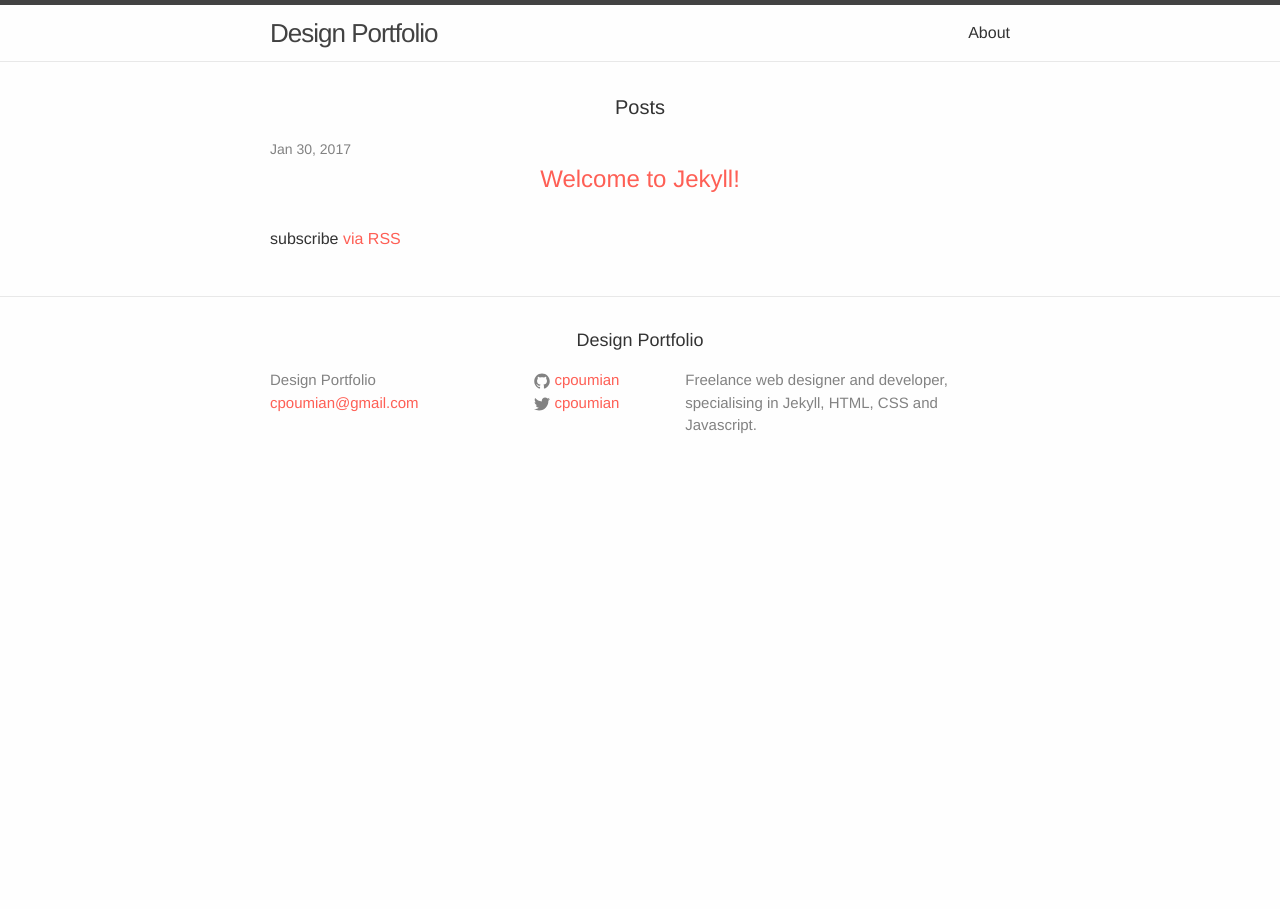
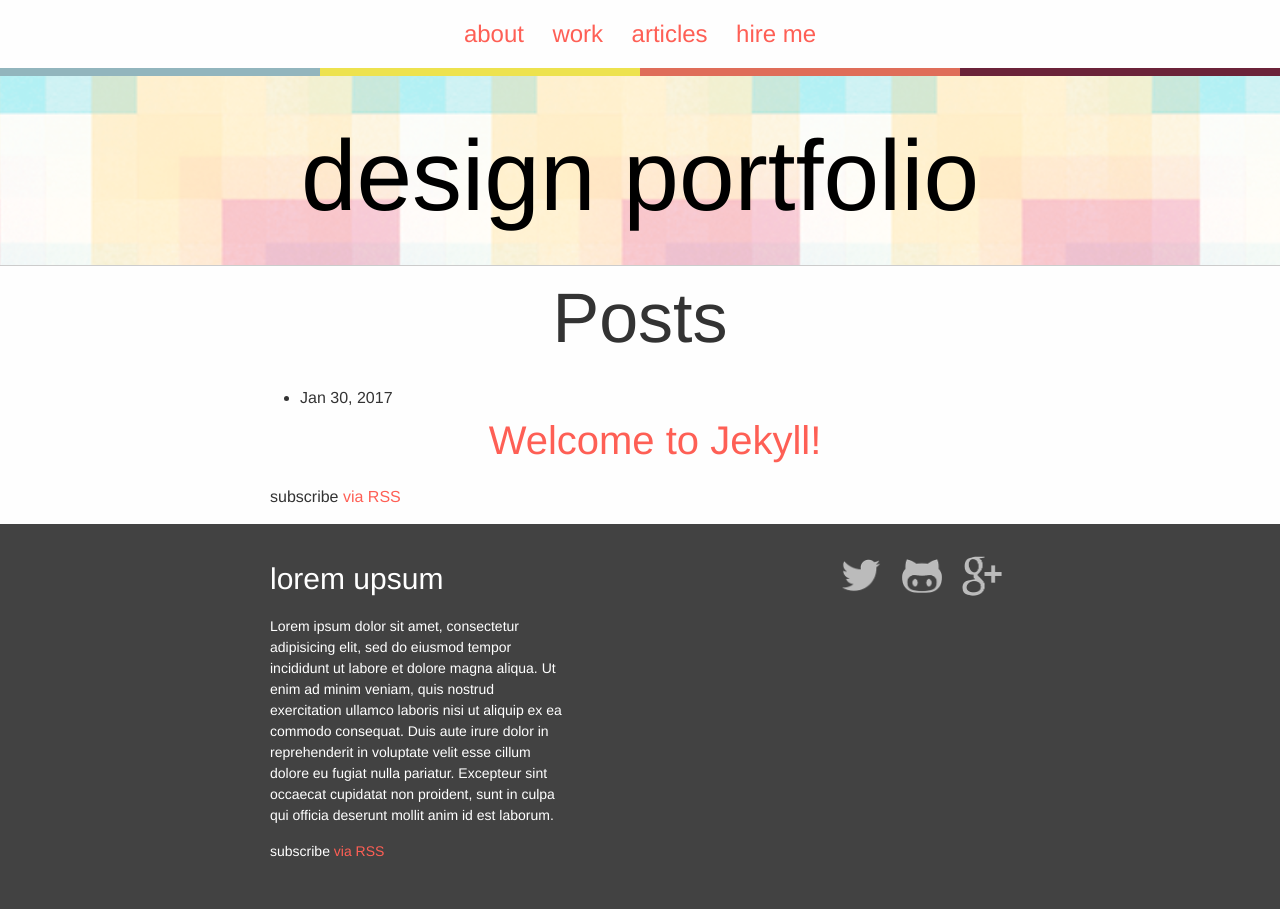
Before and after one commit to cpoumian/designer-portfolio, a Jekyll site: the page built from index.html, in a window 1280 px wide. Built offline with Jekyll 4.4.1, drawn with Linux system fonts in a browser that asks for light colours.

Commit message:
Add markup and styles for the footer

```diff
--- a/_includes/footer.html
+++ b/_includes/footer.html
@@ -2,52 +2,34 @@
 
   <div class="wrapper">
 
-    <h2 class="footer-heading">{{ site.title }}</h2>
-
-    <div class="footer-col-wrapper">
-      <div class="footer-col  footer-col-1">
-        <ul class="contact-list">
-          <li>{{ site.title }}</li>
-          <li><a href="mailto:{{ site.email }}">{{ site.email }}</a></li>
-        </ul>
+    <div class="footer-content">
+      <h3>lorem upsum</h3>
+      <p>Lorem ipsum dolor sit amet, consectetur adipisicing elit, sed do eiusmod
+      tempor incididunt ut labore et dolore magna aliqua. Ut enim ad minim veniam,
+      quis nostrud exercitation ullamco laboris nisi ut aliquip ex ea commodo
+      consequat. Duis aute irure dolor in reprehenderit in voluptate velit esse
+      cillum dolore eu fugiat nulla pariatur. Excepteur sint occaecat cupidatat non
+      proident, sunt in culpa qui officia deserunt mollit anim id est laborum.</p>
+      <p>subscribe <a href="{{"/feed.xml" | prepend: site.baseurl }}">via RSS</a> </p>
     </div>
-
-      <div class="footer-col  footer-col-2">
-        <ul class="social-media-list">
-          {% if site.github_username %}
+    <div class="footer-social">
+      <ul>
         <li>
-            <a href="https://github.com/{{ site.github_username }}">
-              <span class="icon  icon--github">
-                <svg viewBox="0 0 16 16">
-                  <path fill="#828282" d="M7.999,0.431c-4.285,0-7.76,3.474-7.76,7.761 c0,3.428,2.223,6.337,5.307,7.363c0.388,0.071,0.53-0.168,0.53-0.374c0-0.184-0.007-0.672-0.01-1.32 c-2.159,0.469-2.614-1.04-2.614-1.04c-0.353-0.896-0.862-1.135-0.862-1.135c-0.705-0.481,0.053-0.472,0.053-0.472 c0.779,0.055,1.189,0.8,1.189,0.8c0.692,1.186,1.816,0.843,2.258,0.645c0.071-0.502,0.271-0.843,0.493-1.037 C4.86,11.425,3.049,10.76,3.049,7.786c0-0.847,0.302-1.54,0.799-2.082C3.768,5.507,3.501,4.718,3.924,3.65 c0,0,0.652-0.209,2.134,0.796C6.677,4.273,7.34,4.187,8,4.184c0.659,0.003,1.323,0.089,1.943,0.261 c1.482-1.004,2.132-0.796,2.132-0.796c0.423,1.068,0.157,1.857,0.077,2.054c0.497,0.542,0.798,1.235,0.798,2.082 c0,2.981-1.814,3.637-3.543,3.829c0.279,0.24,0.527,0.713,0.527,1.437c0,1.037-0.01,1.874-0.01,2.129 c0,0.208,0.14,0.449,0.534,0.373c3.081-1.028,5.302-3.935,5.302-7.362C15.76,3.906,12.285,0.431,7.999,0.431z"/>
-                </svg>
-              </span>
-
-              <span class="username">{{ site.github_username }}</span>
+          <a href="http://www.twitter.com/{{ site.twitter_username }}">
+            <img src="/images/twitter.png" alt="twitter logo" width="40">
           </a>
         </li>
-          {% endif %}
-
-          {% if site.twitter_username %}
         <li>
-            <a href="https://twitter.com/{{ site.twitter_username }}">
-              <span class="icon  icon--twitter">
-                <svg viewBox="0 0 16 16">
-                  <path fill="#828282" d="M15.969,3.058c-0.586,0.26-1.217,0.436-1.878,0.515c0.675-0.405,1.194-1.045,1.438-1.809
-                  c-0.632,0.375-1.332,0.647-2.076,0.793c-0.596-0.636-1.446-1.033-2.387-1.033c-1.806,0-3.27,1.464-3.27,3.27 c0,0.256,0.029,0.506,0.085,0.745C5.163,5.404,2.753,4.102,1.14,2.124C0.859,2.607,0.698,3.168,0.698,3.767 c0,1.134,0.577,2.135,1.455,2.722C1.616,6.472,1.112,6.325,0.671,6.08c0,0.014,0,0.027,0,0.041c0,1.584,1.127,2.906,2.623,3.206 C3.02,9.402,2.731,9.442,2.433,9.442c-0.211,0-0.416-0.021-0.615-0.059c0.416,1.299,1.624,2.245,3.055,2.271 c-1.119,0.877-2.529,1.4-4.061,1.4c-0.264,0-0.524-0.015-0.78-0.046c1.447,0.928,3.166,1.469,5.013,1.469 c6.015,0,9.304-4.983,9.304-9.304c0-0.142-0.003-0.283-0.009-0.423C14.976,4.29,15.531,3.714,15.969,3.058z"/>
-                </svg>
-              </span>
-
-              <span class="username">{{ site.twitter_username }}</span>
+          <a href="http://www.github.com/{{ site.github_username }}">
+            <img src="/images/github.png" alt="github logo" width="40">
           </a>
         </li>
-          {% endif %}
+        <li>
+          <a href="http://plus.google.com/{{ site.google_username }}">
+            <img src="/images/google.png" alt="google logo" width="40">
+          </a>
+        </li>
       </ul>
-      </div>
-
-      <div class="footer-col  footer-col-3">
-        <p class="text">{{ site.description }}</p>
-      </div>
     </div>
 
   </div>
--- a/_includes/header.html
+++ b/_includes/header.html
@@ -1,27 +1,16 @@
-<header class="site-header">
+<nav class="site-nav">
+  <ul>
+    {% for link in site.links %}
+      <li>
+        <a href="{{ link.url }}">{{ link.title }}</a>
+      </li>
+    {% endfor %}
+  </ul>
 
-  <div class="wrapper">
+</nav>
 
-    <a class="site-title" href="{{ site.baseurl }}/">{{ site.title }}</a>
+<header class="site-header gradient-bar">
 
-    <nav class="site-nav">
-      <a href="#" class="menu-icon">
-        <svg viewBox="0 0 18 15">
-          <path fill="#424242" d="M18,1.484c0,0.82-0.665,1.484-1.484,1.484H1.484C0.665,2.969,0,2.304,0,1.484l0,0C0,0.665,0.665,0,1.484,0 h15.031C17.335,0,18,0.665,18,1.484L18,1.484z"/>
-          <path fill="#424242" d="M18,7.516C18,8.335,17.335,9,16.516,9H1.484C0.665,9,0,8.335,0,7.516l0,0c0-0.82,0.665-1.484,1.484-1.484 h15.031C17.335,6.031,18,6.696,18,7.516L18,7.516z"/>
-          <path fill="#424242" d="M18,13.516C18,14.335,17.335,15,16.516,15H1.484C0.665,15,0,14.335,0,13.516l0,0 c0-0.82,0.665-1.484,1.484-1.484h15.031C17.335,12.031,18,12.696,18,13.516L18,13.516z"/>
-        </svg>
-      </a>
-
-      <div class="trigger">
-        {% for page in site.pages %}
-          {% if page.title %}
-          <a class="page-link" href="{{ page.url | prepend: site.baseurl }}">{{ page.title }}</a>
-          {% endif %}
-        {% endfor %}
-      </div>
-    </nav>
-
-  </div>
+  <h1 class="site-title mega"><a href="/">design portfolio</a></h1>
 
 </header>
--- /dev/null
+++ b/_sass/_gradient-bar.scss
@@ -0,0 +1,18 @@
+.gradient-bar {
+	position: relative;
+
+	&:after {
+		content: "";
+		position: absolute;
+		top: 0;
+		left: 0;
+		width: 100%;
+		height: 0.5em;
+		background: linear-gradient(to right,
+																$blue-color 0%, $blue-color 25%,
+																$yellow-color 25%, $yellow-color 50%,
+																$red-color 50%, $red-color 75%,
+																$purple-color 75%, $purple-color 100%
+																);
+	}
+}
--- a/_sass/_layout.scss
+++ b/_sass/_layout.scss
@@ -1,236 +1,57 @@
-/**
- * Site header
- */
-.site-header {
-    border-top: 5px solid $grey-color-dark;
-    border-bottom: 1px solid $grey-color-light;
-    min-height: 56px;
+// Header
 
-    // Positioning context for the mobile navigation icon
-    position: relative;
-}
+.site-nav {
+    text-align: center;
 
-.site-title {
-    font-size: 26px;
-    line-height: 56px;
-    letter-spacing: -1px;
-    margin-bottom: 0;
-    float: left;
+    ul {
+        margin: 1em 0;
+        list-style: none;
+    }
 
-    &,
-    &:visited {
-        color: $grey-color-dark;
+    li {
+        display: inline-block;
+        margin: 0 0.5em;
+        font-size: 1.5em;
     }
 }
 
-.site-nav {
-    float: right;
-    line-height: 56px;
+.site-title a {
+    color: #000;
 
-    .menu-icon {
-        display: none;
-    }
-
-    .page-link {
-        color: $text-color;
-        line-height: $base-line-height;
-
-        // Gaps between nav items, but not on the first one
-        &:not(:first-child) {
-            margin-left: 20px;
-        }
-    }
-
-    @include media-query($on-palm) {
-        position: absolute;
-        top: 9px;
-        right: 30px;
-        background-color: $background-color;
-        border: 1px solid $grey-color-light;
-        border-radius: 5px;
-        text-align: right;
-
-        .menu-icon {
-            display: block;
-            float: right;
-            width: 36px;
-            height: 26px;
-            line-height: 0;
-            padding-top: 10px;
-            text-align: center;
-
-            > svg {
-                width: 18px;
-                height: 15px;
-
-                path {
-                    fill: $grey-color-dark;
-                }
-            }
-        }
-
-        .trigger {
-            clear: both;
-            display: none;
-        }
-
-        &:hover .trigger {
-            display: block;
-            padding-bottom: 5px;
-        }
-
-        .page-link {
-            display: block;
-            padding: 5px 10px;
-        }
+    &:hover {
+        text-decoration: none;
     }
 }
 
-
-
-/**
- * Site footer
- */
-.site-footer {
-    border-top: 1px solid $grey-color-light;
-    padding: $spacing-unit 0;
+.site-header {
+    padding: 2em 0 0;
+    border-bottom: 1px solid #ccc;
+    background: url('/images/header-bg2.png');
+    background-size: 400px 400px;
 }
 
-.footer-heading {
-    font-size: 18px;
-    margin-bottom: $spacing-unit / 2;
+//Footer
+
+.site-footer {
+    padding: 2em 0;
+    color: #fff;
+    background-color: $grey-color-dark;
 }
 
-.contact-list,
-.social-media-list {
-    list-style: none;
-    margin-left: 0;
-}
+.footer-content {
+    float: left;
+    width: 40%;
+    font-size: 0.875em;
 
-.footer-col-wrapper {
-    font-size: 15px;
-    color: $grey-color;
-    margin-left: -$spacing-unit / 2;
-    @extend %clearfix;
-}
-
-.footer-col {
-    float: left;
-    margin-bottom: $spacing-unit / 2;
-    padding-left: $spacing-unit / 2;
-}
-
-.footer-col-1 {
-    width: -webkit-calc(35% - (#{$spacing-unit} / 2));
-    width:         calc(35% - (#{$spacing-unit} / 2));
-}
-
-.footer-col-2 {
-    width: -webkit-calc(20% - (#{$spacing-unit} / 2));
-    width:         calc(20% - (#{$spacing-unit} / 2));
-}
-
-.footer-col-3 {
-    width: -webkit-calc(45% - (#{$spacing-unit} / 2));
-    width:         calc(45% - (#{$spacing-unit} / 2));
-}
-
-@include media-query($on-laptop) {
-    .footer-col-1,
-    .footer-col-2 {
-        width: -webkit-calc(50% - (#{$spacing-unit} / 2));
-        width:         calc(50% - (#{$spacing-unit} / 2));
-    }
-
-    .footer-col-3 {
-        width: -webkit-calc(100% - (#{$spacing-unit} / 2));
-        width:         calc(100% - (#{$spacing-unit} / 2));
+    h3 {
+        text-align: left;
     }
 }
 
-@include media-query($on-palm) {
-    .footer-col {
-        float: none;
-        width: -webkit-calc(100% - (#{$spacing-unit} / 2));
-        width:         calc(100% - (#{$spacing-unit} / 2));
+.footer-social {
+    float: right;
+    li {
+        display: inline-block;
+        margin: 0 0.5em;
     }
 }
-
-
-
-/**
- * Page content
- */
-.page-content {
-    padding: $spacing-unit 0;
-}
-
-.page-heading {
-    font-size: 20px;
-}
-
-.post-list {
-    margin-left: 0;
-    list-style: none;
-
-    > li {
-        margin-bottom: $spacing-unit;
-    }
-}
-
-.post-meta {
-    font-size: $small-font-size;
-    color: $grey-color;
-}
-
-.post-link {
-    display: block;
-    font-size: 24px;
-}
-
-
-
-/**
- * Posts
- */
-.post-header {
-    margin-bottom: $spacing-unit;
-}
-
-.post-title {
-    font-size: 42px;
-    letter-spacing: -1px;
-    line-height: 1;
-
-    @include media-query($on-laptop) {
-        font-size: 36px;
-    }
-}
-
-.post-content {
-    margin-bottom: $spacing-unit;
-
-    h2 {
-        font-size: 32px;
-
-        @include media-query($on-laptop) {
-            font-size: 28px;
-        }
-    }
-
-    h3 {
-        font-size: 26px;
-
-        @include media-query($on-laptop) {
-            font-size: 22px;
-        }
-    }
-
-    h4 {
-        font-size: 20px;
-
-        @include media-query($on-laptop) {
-            font-size: 18px;
-        }
-    }
-}
--- a/css/main.scss
+++ b/css/main.scss
@@ -59,5 +59,6 @@ $on-laptop:        800px;
 @import
         "base",
         "layout",
-        "syntax-highlighting"
+        "syntax-highlighting",
+        "gradient-bar"
 ;
```
Also changed, not shown: images/github.png (added), images/google.png (added), images/header-bg.png (added), images/header-bg2.png (added), images/icon-code.png (added), images/icon-design.png (added), images/icon-inspiration.png (added), images/icon-layout.png (added), images/icon-snippet.png (added), images/project.png (added), images/twitter.png (added). Lines whose indentation alone changed are shown as unchanged.
